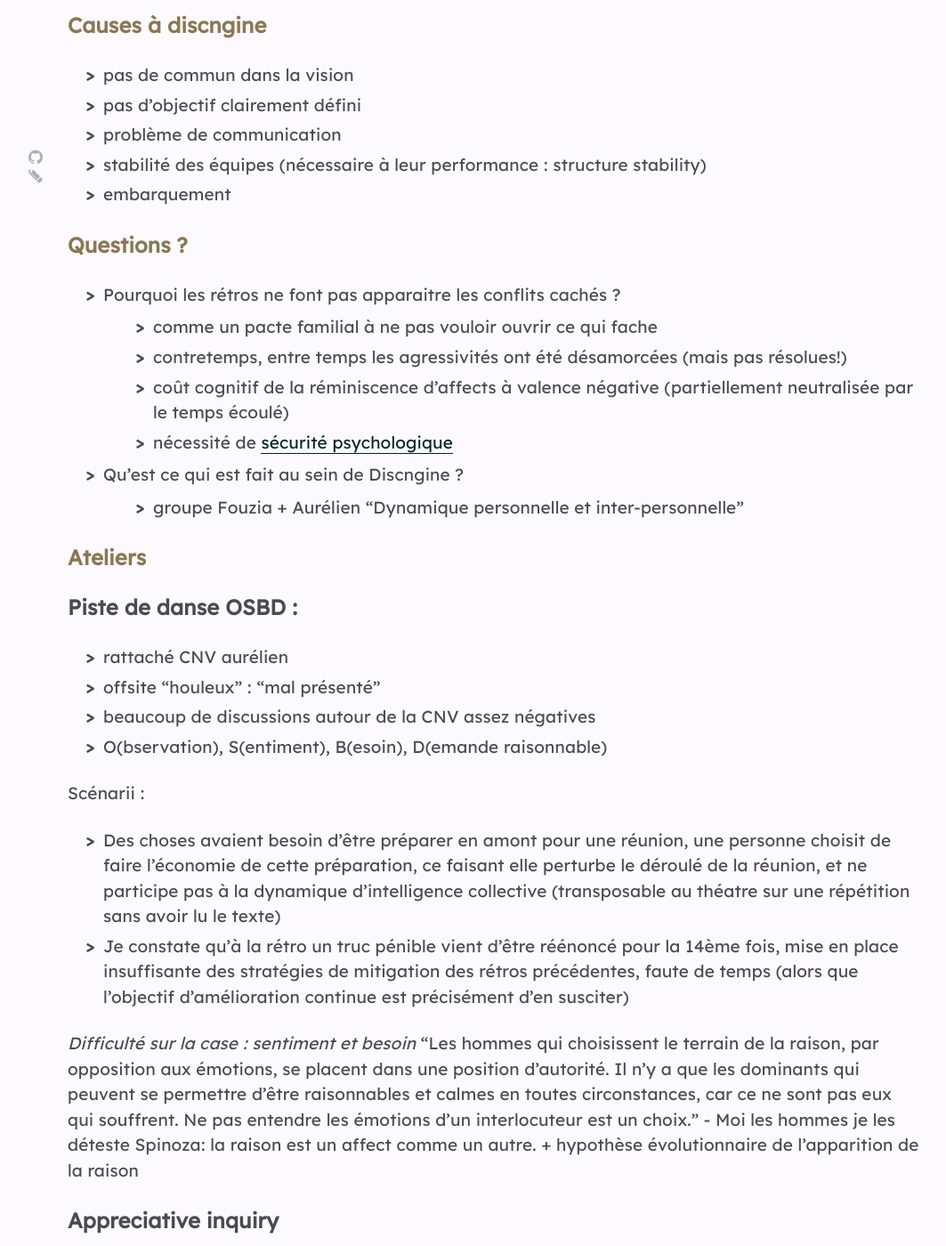
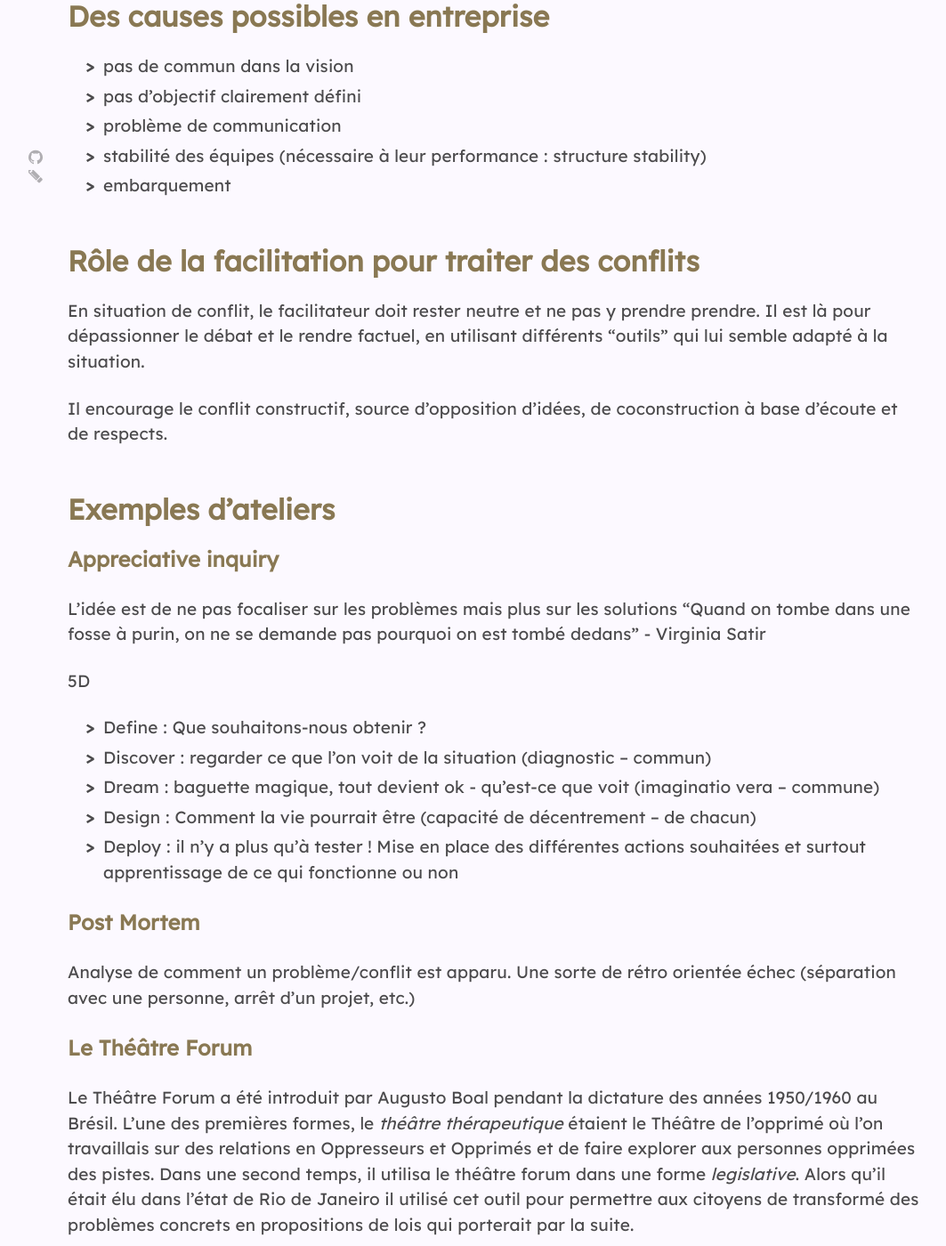
Before and after one commit to claudeaubry/faci-disc, a Jekyll site: the page built from ressources/conflits/kezako.md, in a window 1280 px wide and 1400 px high, scrolled down 985 px. Shown: the whole window at 89% size, without its empty margins (84-1147 px from the left). Built offline with Jekyll 4.4.1, drawn with Linux system fonts in a browser that asks for light colours; nearby versions of some CDN libraries; some of the changed text lies outside the part shown.

Commit message:
reprend le kézako conflits

```diff
--- a/ressources/conflits/kezako.md
+++ b/ressources/conflits/kezako.md
@@ -23,43 +22,22 @@ title: Les conflits
 - conflit dans discngine
 - conflit avec les parties prenantes
 
-### Causes à discngine
+## Des causes possibles en entreprise
 - pas de commun dans la vision
 - pas d'objectif clairement défini
 - problème de communication
 - stabilité des équipes (nécessaire à leur performance : structure stability)
 - embarquement
 
-### Questions ?
+## Rôle de la facilitation pour traiter des conflits
 
-- Pourquoi les rétros ne font pas apparaitre les conflits cachés ?
-  - comme un pacte familial à ne pas vouloir ouvrir ce qui fache
-  - contretemps, entre temps les agressivités ont été désamorcées (mais pas résolues!)
-  - coût cognitif de la réminiscence d'affects à valence négative (partiellement neutralisée par le temps écoulé)
-  - nécessité de [sécurité psychologique](https://rework.withgoogle.com/guides/understanding-team-effectiveness/steps/foster-psychological-safety/)
+En situation de conflit, le facilitateur doit rester neutre et ne pas y prendre prendre. Il est là pour dépassionner le débat et le rendre factuel, en utilisant différents "outils" qui lui semble adapté à la situation.
 
+Il encourage le conflit constructif, source d'opposition d'idées, de coconstruction à base d'écoute et de respects.
 
-- Qu'est ce qui est fait au sein de Discngine ?
-  - groupe Fouzia + Aurélien "Dynamique personnelle et inter-personnelle"
+## Exemples d'ateliers
 
-### Ateliers
-
-#### Piste de danse OSBD :
-  - rattaché CNV aurélien
-  - offsite "houleux" : "mal présenté"
-  - beaucoup de discussions autour de la CNV assez négatives
-  - O(bservation), S(entiment), B(esoin), D(emande raisonnable)
-
-Scénarii :
-- Des choses avaient besoin d'être préparer en amont pour une réunion, une personne choisit de faire l'économie de cette préparation, ce faisant elle perturbe le déroulé de la réunion, et ne participe pas à la dynamique d'intelligence collective
-(transposable au théatre sur une répétition sans avoir lu le texte)
-- Je constate qu'à la rétro un truc pénible vient d'être réénoncé pour la 14ème fois, mise en place insuffisante des stratégies de mitigation des rétros précédentes, faute de temps (alors que l'objectif d'amélioration continue est précisément d'en susciter)
-
-*Difficulté sur la case : sentiment et besoin*
-"Les hommes qui choisissent le terrain de la raison, par opposition aux émotions, se placent dans une position d’autorité. Il n’y a que les dominants qui peuvent se permettre d’être raisonnables et calmes en toutes circonstances, car ce ne sont pas eux qui souffrent. Ne pas entendre les émotions d’un interlocuteur est un choix." - Moi les hommes je les déteste
-Spinoza: la raison est un affect comme un autre. + hypothèse évolutionnaire de l'apparition de la raison
-
-#### Appreciative inquiry
+### Appreciative inquiry
 L'idée est de ne pas focaliser sur les problèmes mais plus sur les solutions
 "Quand on tombe dans une fosse à purin, on ne se demande pas pourquoi on est tombé dedans" - Virginia Satir
 
@@ -70,21 +48,14 @@ L'idée est de ne pas focaliser sur les problèmes mais plus sur les solutions
 - Design : Comment la vie pourrait être (capacité de décentrement -- de chacun)
 - Deploy : il n'y a plus qu'à tester ! Mise en place des différentes actions souhaitées et surtout apprentissage de ce qui fonctionne ou non
 
-##### Solution focus
-Cet atelier est inspiré de l'approche de coaching appelé "Solution Focused Brief Therapy" qui se concentre sur les solutions afin d'atteindre un résultat visé plutôt que sur les problèmes rencontrés.
-- se concentrer sur les solutions afin d'avancer
-- éviter d'associer un état, une situation, à l'action d'une personne et donc de générer tensions et cristallisation non productives
-- se mettre en mouvement rapidement
-- se concentrer sur le positif
+### Post Mortem
+Analyse de comment un problème/conflit est apparu. Une sorte de rétro orientée échec (séparation avec une personne, arrêt d'un projet, etc.)
 
-#### Post Mortem
-Analyse de comment un problème/conflit est apparu. Une sorte de rétro orientée échec (séparation avec une personne, arrêt d'un projet)
+<!--#### Le genre et la parole au travail
+Tiré des brave spaces, un format qui propose non pas d’évincer l’inconfort, mais de s’asseoir avec, voire de l’utiliser. Pour mieux le comprendre.
+Brian Arao et Kristi Clemens : From Safe Spaces to Brave Spaces : A New Way to Frame Dialogue around Diversity and Social Justice.-->
 
-#### Le genre et la parole au travail
-Tiré des brave spaces, un format qui propose non pas d’évincer l’inconfort, mais de s’asseoir avec, voire de l’utiliser. Pour mieux le comprendre.
-Brian Arao et Kristi Clemens : From Safe Spaces to Brave Spaces : A New Way to Frame Dialogue around Diversity and Social Justice.
-
-### Théâtre Forum
+### Le Théâtre Forum
 Le Théâtre Forum a été introduit par Augusto Boal pendant la dictature des années 1950/1960 au Brésil. L'une des premières formes, le _théâtre thérapeutique_ étaient le Théâtre de l'opprimé où l'on travaillais sur des relations en Oppresseurs et Opprimés et de faire explorer aux personnes opprimées des pistes. Dans une second temps, il utilisa le théâtre forum dans une forme _legislative_. Alors qu'il était élu dans l'état de Rio de Janeiro il utilisé cet outil pour permettre aux citoyens de transformé des problèmes concrets en propositions de lois qui porterait par la suite.
 
 "Le théâtre forum est une forme de théâtre social et participatif, où une situation qui pose problème est jouée." [Anne, formatrice au TF]
@@ -101,11 +72,7 @@ Enfin, "le but n'est pas de trouver une solution unique à un problème donné m
 
 Nous invitons les personnes participantes au séminaire de Discngine de vivre un très petit Théâtre Forum, le temps d'une heure pour toucher du doigt et vivre concrêtement ce que l'outil peut permettre de vivre pour traiter un problème concret.
 
-#### Les situations que l'on pourrait traiter avec le TF (non exaustif) dans le cadre du séminaire ?
+##### Les situations que l'on pourrait traiter avec le TF (non exaustif) ?
 - problème de communication
 - *rejouer* une situation *inconfortable*
 - des situations d'oppression, et explorer des solutions pour les personnes opprimées
-
-#### Objectif :
-Proposer une introduction au Théâtre Forum en vivant une séance pendant 1h15.
-Un temps de présentation rapide introduira le Théâtre Forum qui se déroulera pendant 1 heure.
```
Also changed, not shown: other parts of ressources/conflits/kezako.md (+4 -5 lines).
